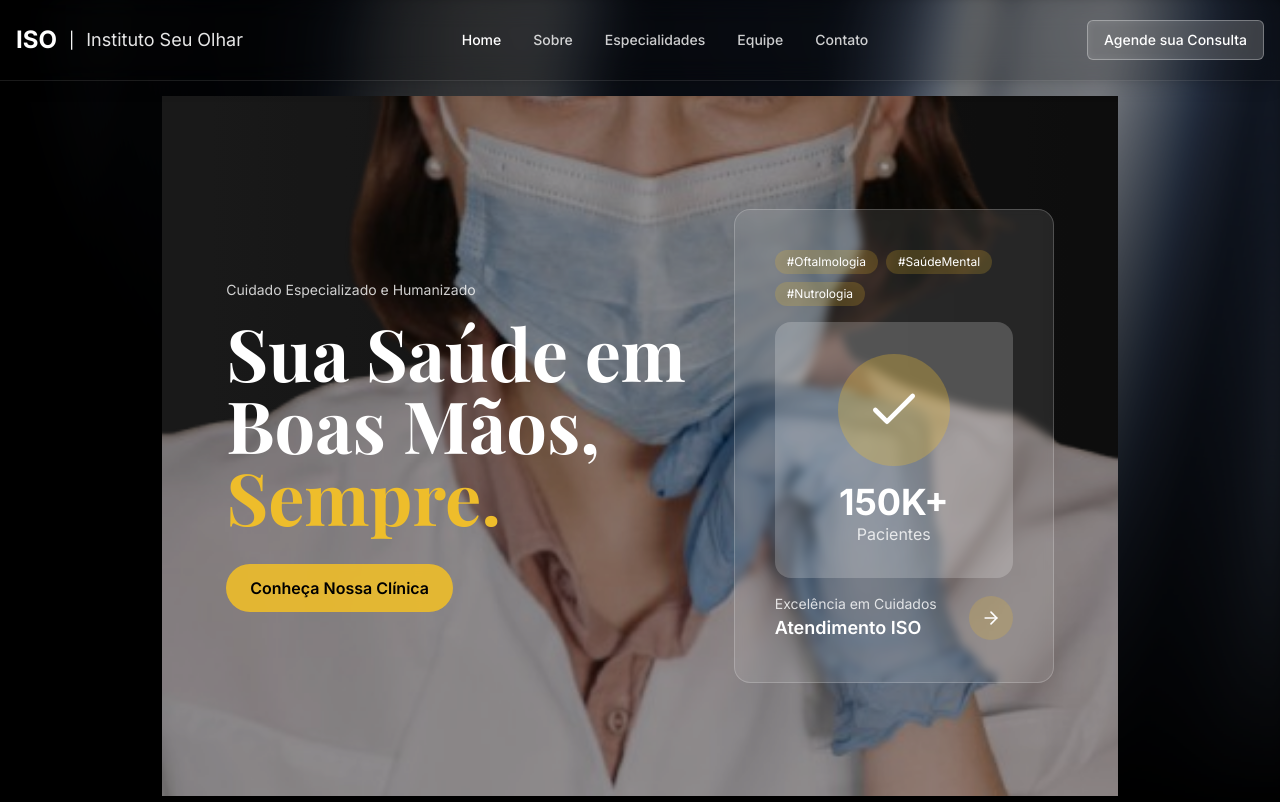
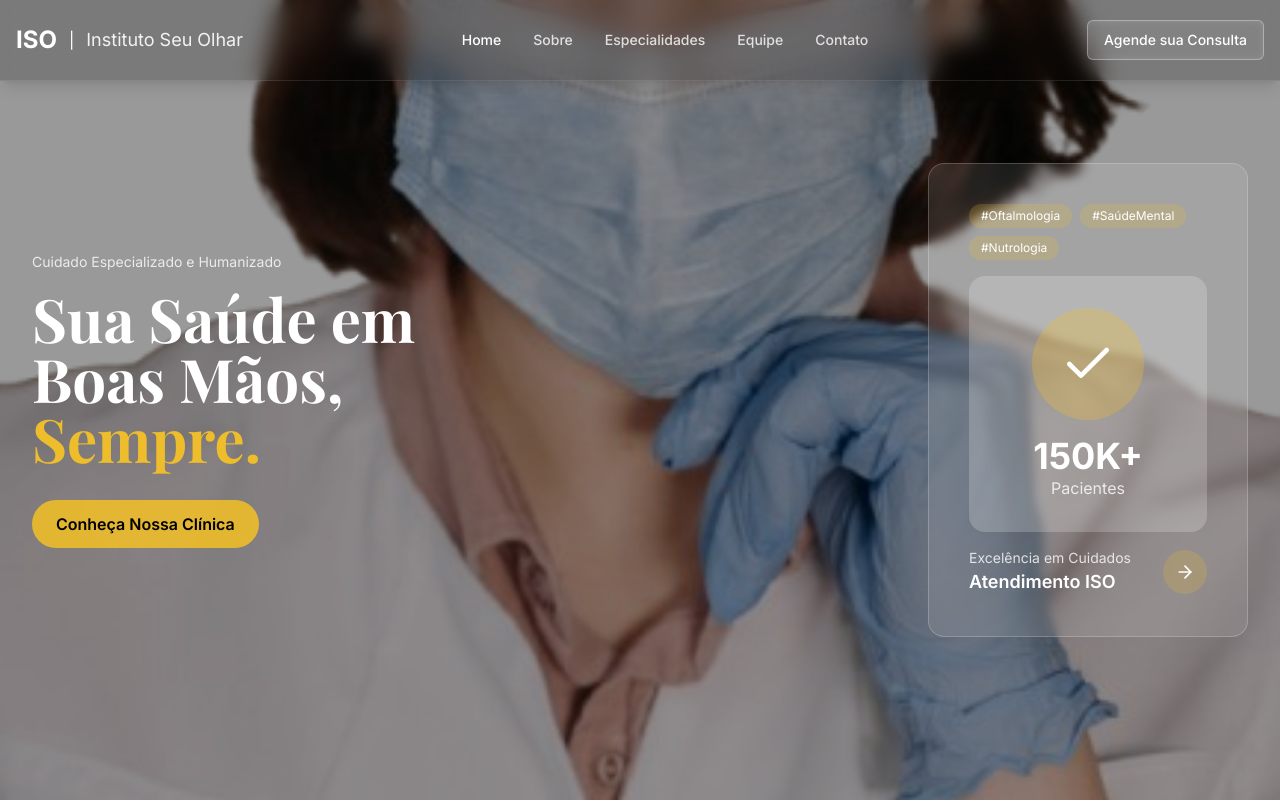
Before and after one commit to ascef182/clinic-iso, a React (Vite) app: page / in a window 1280 px wide. Shown: the top 802 px of the page. Built offline with nearby package versions, Linux system fonts and the light colour scheme.

Commit message:
Refactor: Hero section layout
Adapt hero section to match the provided code example, while preserving the header.

```diff
--- a/src/pages/Index.tsx
+++ b/src/pages/Index.tsx
@@ -12,8 +12,6 @@ import { Header } from "@/components/Header";
 import { Footer } from "@/components/Footer";
 import { SchemaOrg } from "@/lib/schema";
 import { Play, Check, ArrowRight } from "lucide-react";
-import { AuroraBackground } from "@/components/ui/aurora-background";
-import { motion } from "motion/react";
 
 export default function Index() {
   return (
@@ -33,13 +31,9 @@ export default function Index() {
 
       <Header />
 
-      {/* Hero Section with Aurora background */}
-  {/* Hero Section com AuroraBackground */}
-<AuroraBackground className="min-h-screen">
-  {/* Fundo branco REMOVIDO */}
-  <div className="min-h-screen p-4">
-    {/* Container expandido e sem max-width */}
-    <div className="relative overflow-hidden rounded-none bg-gradient-to-r from-custom-medium-gray to-custom-dark-gray mt-20">
+      {/* Hero Section */}
+      <div className="min-h-screen">
+        <div className="relative overflow-hidden">
           {/* Background Image */}
           <div className="absolute inset-0">
             <img
@@ -47,24 +41,15 @@ export default function Index() {
               alt="Profissional médica do ISO - Instituto Seu Olhar"
               className="w-full h-full object-cover object-center"
             />
-        <div className="absolute inset-0 bg-custom-black/40" />
+            <div className="absolute inset-0 bg-black/40" />
           </div>
 
           {/* Main Content */}
-      <motion.div
-        initial={{ opacity: 0.0, y: 40 }}
-        whileInView={{ opacity: 1, y: 0 }}
-        transition={{
-          delay: 0.3,
-          duration: 0.8,
-          ease: "easeInOut",
-        }}
-        className="relative z-10 flex flex-col lg:flex-row min-h-[700px] items-center justify-between px-6 py-16 lg:px-16"
-      >
+          <div className="relative z-10 flex min-h-screen items-center justify-between p-6 lg:p-8 pt-32">
             {/* Left Content */}
-        <div className="max-w-2xl">
+            <div className="max-w-lg">
               <p className="mb-4 text-sm text-white/80">Cuidado Especializado e Humanizado</p>
-          <h1 className="mb-8 text-4xl font-bold leading-tight text-white lg:text-6xl xl:text-7xl font-playfair">
+              <h1 className="mb-8 text-4xl font-bold leading-tight text-white lg:text-6xl font-playfair">
                 Sua Saúde em{" "}
                 <br />
                 Boas Mãos,
@@ -77,7 +62,7 @@ export default function Index() {
             </div>
 
             {/* Right Product Card - Responsivo */}
-        <div className="mt-10 lg:mt-0 lg:ml-12">
+            <div className="hidden lg:block">
               <div className="rounded-2xl bg-white/10 p-6 lg:p-8 xl:p-10 backdrop-blur-sm border border-white/20 lg:w-72 xl:w-80 2xl:w-96">
                 <div className="mb-4 flex flex-wrap gap-2">
                   <span className="rounded-full bg-custom-gold/20 px-3 py-1 text-xs text-white">#Oftalmologia</span>
@@ -106,11 +91,9 @@ export default function Index() {
                 </div>
               </div>
             </div>
-      </motion.div>
           </div>
         </div>
-</AuroraBackground>
-
+      </div>
 
       {/* About Section */}
       <AboutSection />
@@ -162,8 +145,6 @@ export default function Index() {
       {/* Blog Section */}
       <BlogSection />
 
-
-
       <Footer />
     </>
   );
```
Lines whose indentation alone changed are shown as unchanged.
